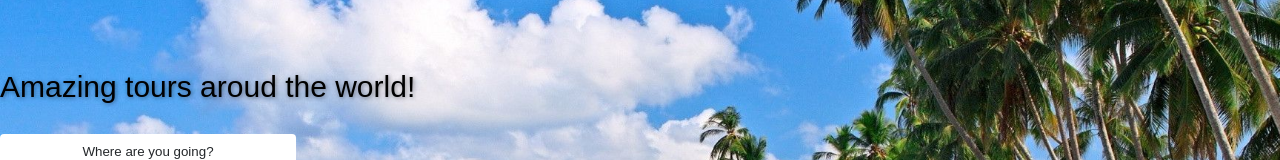
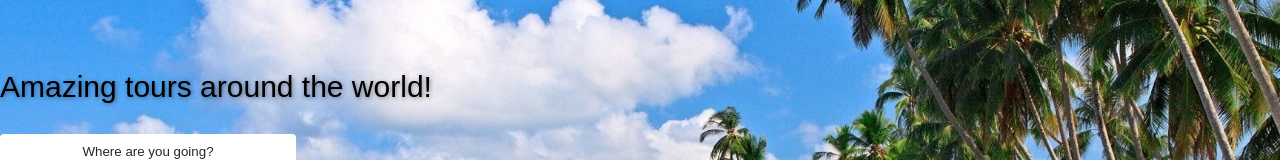
Before and after one commit to Blaheud/BeduTravels, a plain HTML site: page index.html in a window 1280 px wide. Shown: the part 332-492 px from the top of the page. Drawn offline with Linux system fonts and the light colour scheme.

Commit message:
fixes typo

```diff
--- a/index.html
+++ b/index.html
@@ -21,7 +21,7 @@
     </header>
     <section>
 	  <div class="container-title-subtitle">
-		<p>Amazing tours aroud the world!</p>
+		<p>Amazing tours around the world!</p>
 	  </div>
 	  <div>
 		<input type="text" placeholder="Where are you going?">
```
